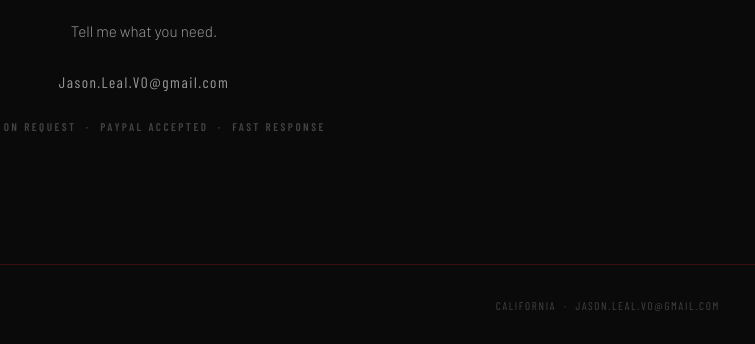
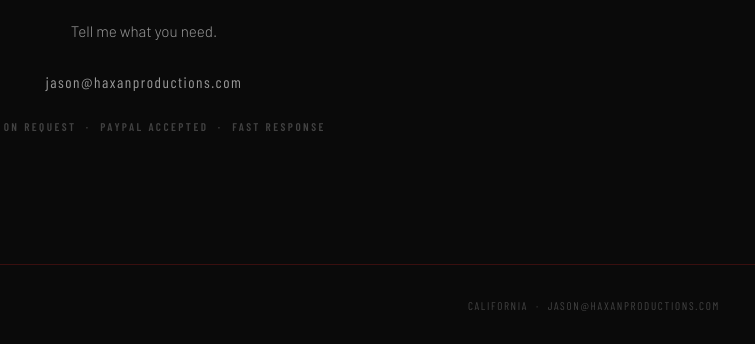
Before and after one commit to jasonlealvo/Haxan-Productions, a plain HTML site: page index.html in a window 1280 px wide. Shown: the part 2588-2932 px from the top of the page, 496-1251 px from the left. Drawn offline with nearby package versions, Linux system fonts and the light colour scheme; a web font is replaced by a local one.

Commit message:
Update contact email addresses in index.html

```diff
--- a/index.html
+++ b/index.html
@@ -490,15 +490,15 @@
 
   <div id="contact">
     <span class="label" style="text-align:center;">Contact</span>
-    <h2><a href="mailto:Jason.Leal.VO@gmail.com" class="contact-link">Let's Work</a></h2>
+    <h2><a href="mailto:jason@haxanproductions.com" class="contact-link">Let's Work</a></h2>
     <p>Tell me what you need.</p>
-    <a href="mailto:Jason.Leal.VO@gmail.com" class="contact-email">Jason.Leal.VO@gmail.com</a>
+    <a href="mailto:jason@haxanproductions.com" class="contact-email">jason@haxanproductions.com</a>
     <span class="contact-note">Rates on request &nbsp;·&nbsp; PayPal accepted &nbsp;·&nbsp; Fast response</span>
   </div>
 
   <footer>
     <p>&copy; 2026 Häxan Productions. All rights reserved.</p>
-    <p>California &nbsp;·&nbsp; <a href="mailto:Jason.Leal.VO@gmail.com">Jason.Leal.VO@gmail.com</a></p>
+    <p>California &nbsp;·&nbsp; <a href="mailto:jason@haxanproductions.com">jason@haxanproductions.com</a></p>
   </footer>
 
   <script>
```
